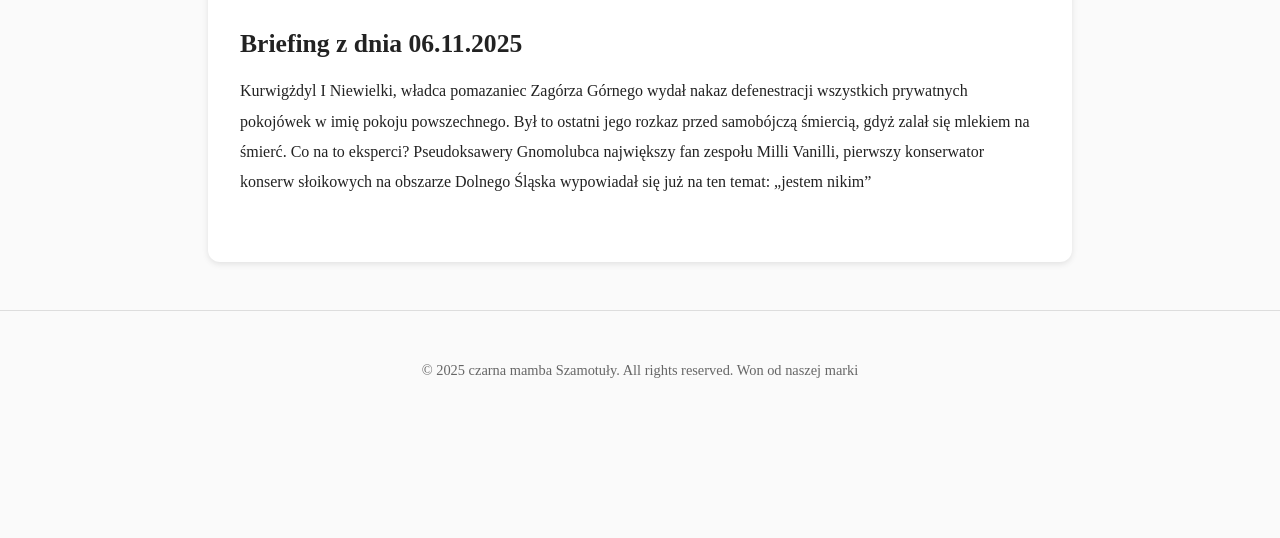
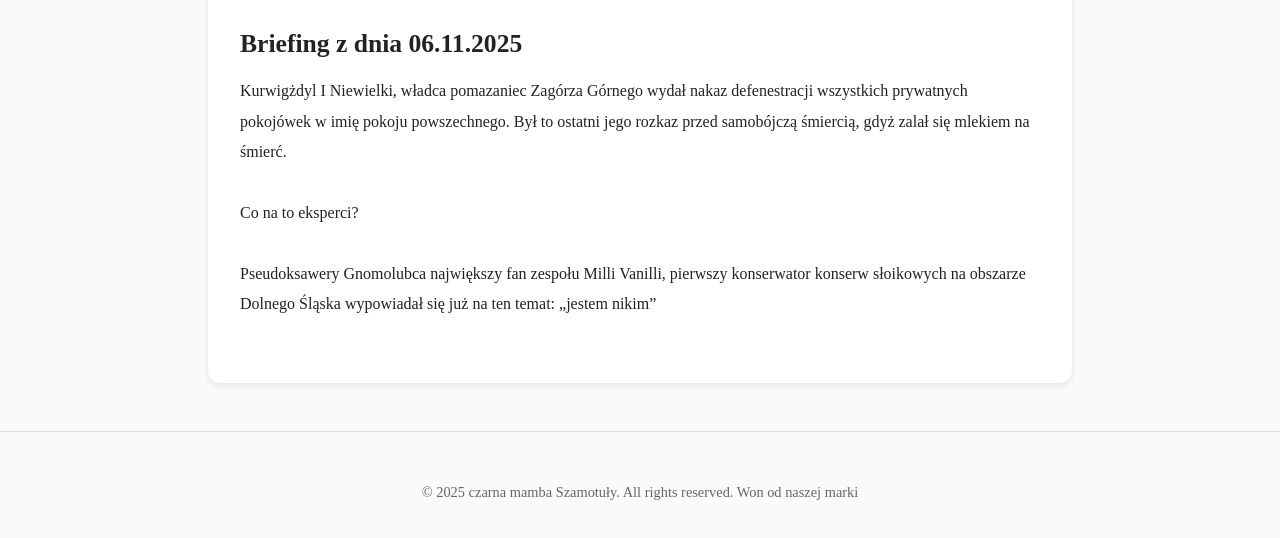
Before and after one commit to ziele14/stronka, a plain HTML site: page wydarzenia.html in a window 1280 px wide. Shown: the part 404-942 px from the top of the page. Before the commit the page ends 835 px from the top, so only its background shows below. Drawn offline with Linux system fonts and the light colour scheme.

Commit message:
chyba teraz (znowu cygan)

```diff
--- a/wydarzenia.html
+++ b/wydarzenia.html
@@ -71,6 +71,7 @@
 
     .posts p {
       margin-top: 0.5rem;
+      white-space: pre-line;
     }
 
     hr {
@@ -104,8 +105,7 @@
 
       <article>
         <h2>Briefing z dnia 06.11.2025</h2>
-        <p>
-          Kurwigżdyl I Niewielki, władca pomazaniec Zagórza Górnego wydał nakaz defenestracji wszystkich prywatnych pokojówek w imię pokoju powszechnego. Był to ostatni jego rozkaz przed samobójczą śmiercią, gdyż zalał się mlekiem na śmierć.
+        <p>Kurwigżdyl I Niewielki, władca pomazaniec Zagórza Górnego wydał nakaz defenestracji wszystkich prywatnych pokojówek w imię pokoju powszechnego. Był to ostatni jego rozkaz przed samobójczą śmiercią, gdyż zalał się mlekiem na śmierć.
 
           Co na to eksperci?
 
```
